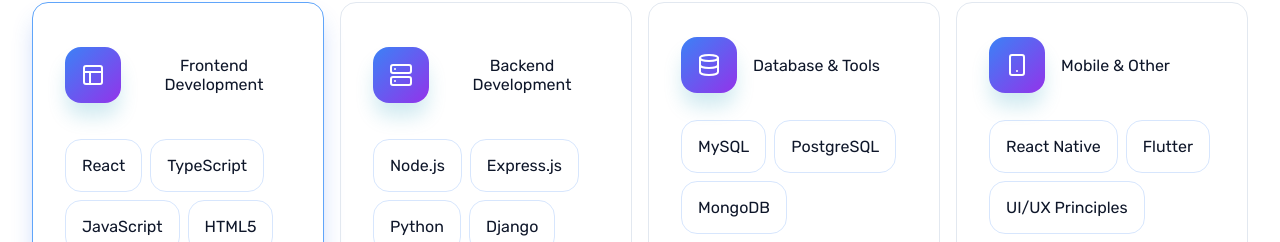
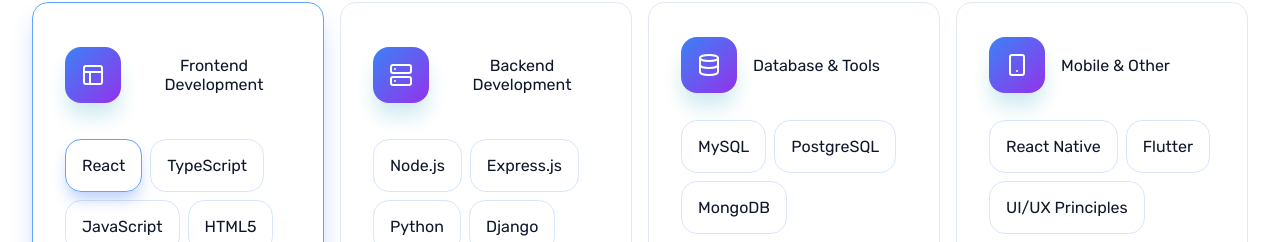
Before and after one commit to Mattias988/MKorsakowsky-V2, a Next.js app in the folder frontend/: page / in a window 1280 px wide. In both pictures the pointer is over the element "React". Shown: the part 2003-2245 px from the top of the page. Built offline with nearby package versions, Linux system fonts and the light colour scheme; no server answers.

Commit message:
style: add hover effects and cursor style to SkillsAndExpertiseCards for enhanced interactivity

```diff
--- a/frontend/src/components/SkillsAndExpertiseCards/SkillsAndExpertiseCards.module.scss
+++ b/frontend/src/components/SkillsAndExpertiseCards/SkillsAndExpertiseCards.module.scss
@@ -55,6 +55,16 @@
       border-radius: 1rem;
       width: fit-content;
       padding-inline: 1rem;
+
+        &:hover {
+            box-shadow: 0 10px 15px -3px v.$glow-blue;
+            border-color: v.$raw-blue-400;
+            transition: all 0.3s ease-in-out;
+        }
+
+      p {
+        cursor:default;
+      }
     }
   }
 
```
